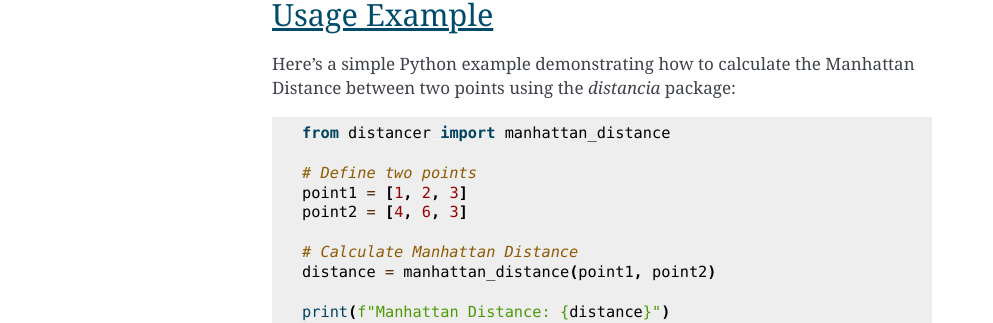
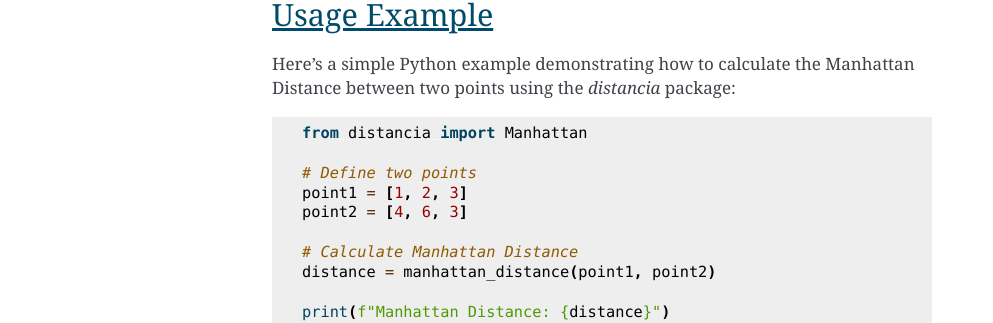
Before and after one commit to ym001/distancia, a Sphinx documentation site: the page built from docs/Manhattan.rst, in a window 1280 px wide. Shown: the part 1105-1428 px from the top of the page, without its empty margins (148-1141 px from the left). Built offline with Sphinx 7.4.7, drawn with Linux system fonts in a browser that asks for light colours; pages that are not in the unit, such as notebooks, are missing from menus.

Commit message:
Update Manhattan.rst

```diff
--- a/docs/Manhattan.rst
+++ b/docs/Manhattan.rst
@@ -40,7 +40,7 @@ Here's a simple Python example demonstrating how to calculate the Manhattan Dist
 
 .. code-block:: python
 
-    from distancer import manhattan_distance
+    from distancia import Manhattan
 
     # Define two points
     point1 = [1, 2, 3]
```
